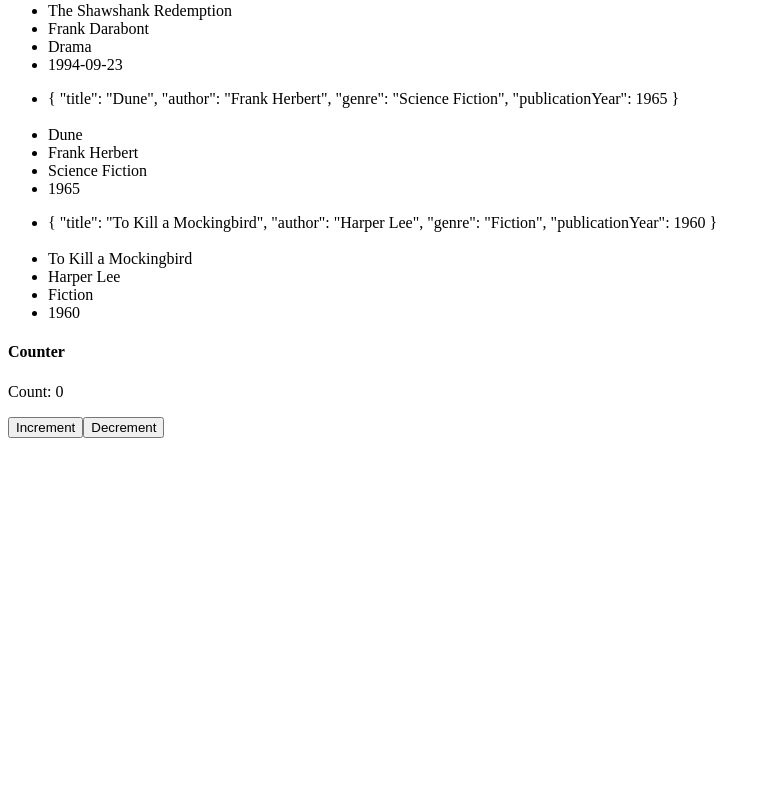
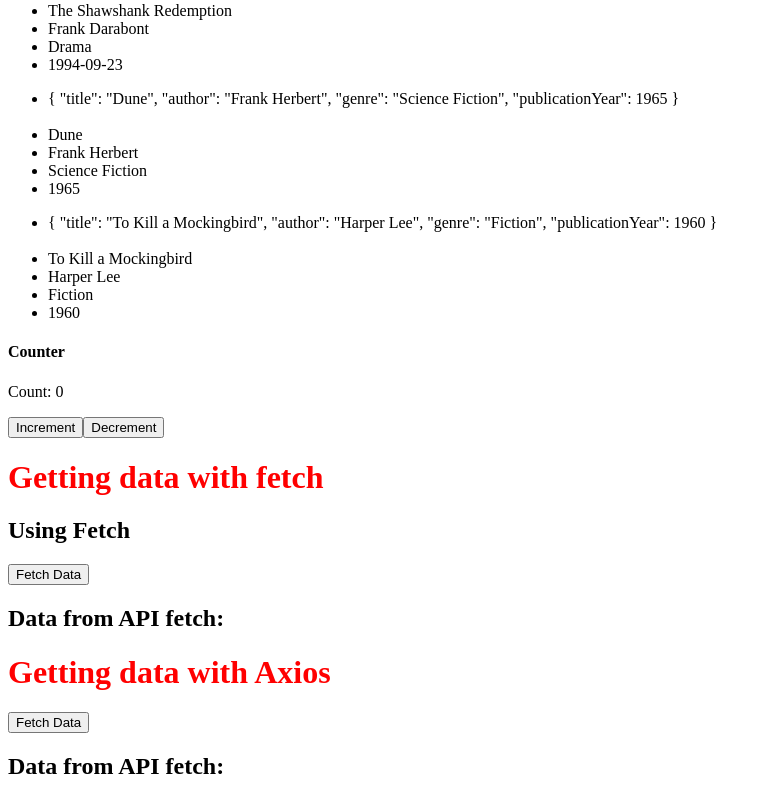
Before and after one commit to jumistrandberg/vue-tutorial-with-comments, a Vue app: page / in a window 1280 px wide. Shown: the part 3845-4645 px from the top of the page, without its empty margins (0-771 px from the left). Before the commit the page ends 4291 px from the top, so only its background shows below. Built offline with nearby package versions, Linux system fonts and the light colour scheme.

Commit message:
Adds files and components for data fetching both with fetch and Axios

```diff
--- a/package.json
+++ b/package.json
@@ -9,6 +9,7 @@
     "preview": "vite preview"
   },
   "dependencies": {
+    "axios": "^1.7.7",
     "vue": "^3.5.12"
   },
   "devDependencies": {
--- a/src/App.vue
+++ b/src/App.vue
@@ -13,6 +13,8 @@ import ComputedProperties from "./components/ComputedProperties.vue";
 import ConditionalRendering from "./components/ConditionalRendering.vue";
 import IterationComponent from "./components/IterationComponent.vue";
 import CounterComponent from "./components/CounterComponent.vue";
+import GettingDataWithFetch from "./components/GettingDataWithFetch.vue";
+import GettingDataWithAxios from "./components/GettingDataWithAxios.vue";
 
 </script>
 
@@ -31,6 +33,8 @@ import CounterComponent from "./components/CounterComponent.vue";
   <ConditionalRendering />
   <IterationComponent />
   <CounterComponent />
+  <GettingDataWithFetch />
+  <GettingDataWithAxios />
 
 </template>
 
--- /dev/null
+++ b/src/components/GettingDataWithAxios.vue
@@ -0,0 +1,29 @@
+<script setup>
+import { ref } from "vue";
+import axios from "axios";
+
+const data = ref(null);
+
+const fetchData = async () => {
+  try {
+    const response = await axios.get(
+      "https://jsonplaceholder.typicode.com/todos/2"
+    );
+
+    // Handle successful response
+    data.value = response.data;
+  } catch (error) {
+    console.error(error);
+  }
+};
+</script>
+
+<template>
+  <h1>Getting data with Axios</h1>
+  <button @click="fetchData">Fetch Data</button>
+
+  <div>
+    <h2>Data from API fetch:</h2>
+    <pre>{{ data }}</pre>
+  </div>
+</template>
--- /dev/null
+++ b/src/components/GettingDataWithFetch.vue
@@ -0,0 +1,38 @@
+<script setup>
+import { ref } from "vue";
+const data = ref(null);
+
+const fetchData = async () => {
+  // Make a get request using fetch
+  fetch("https://jsonplaceholder.typicode.com/todos/1")
+    .then((response) => {
+      // Check if the response is ok
+      if (!response.ok) {
+        throw new Error("Error: ${response.status}");
+      }
+      // Parse the response as JSON
+      return response.json();
+    })
+    // Handle the response data
+    .then((responseData) => {
+      data.value = responseData;
+    })
+    // Handle any errors
+    .catch((error) => {
+      console.error(error);
+    });
+};
+</script>
+
+<template>
+  <h1>Getting data with fetch</h1>
+  <div>
+    <h2>Using Fetch</h2>
+    <button @click="fetchData">Fetch Data</button>
+  </div>
+
+  <div>
+    <h2>Data from API fetch:</h2>
+    <pre>{{  data }}</pre>
+  </div>
+</template>
```
Also changed, not shown: 1 other file (tests, documents, lock files or other folders).
